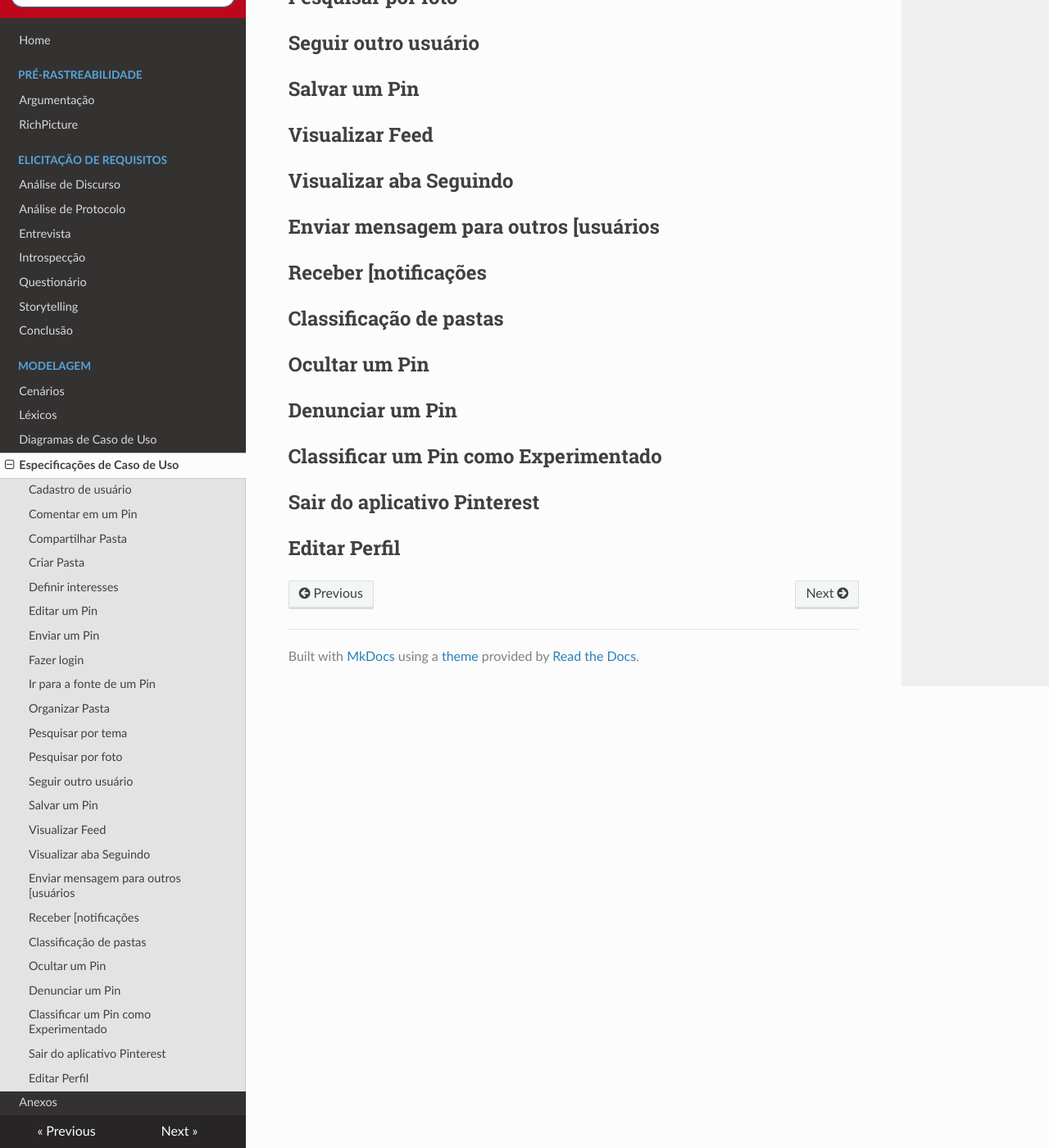
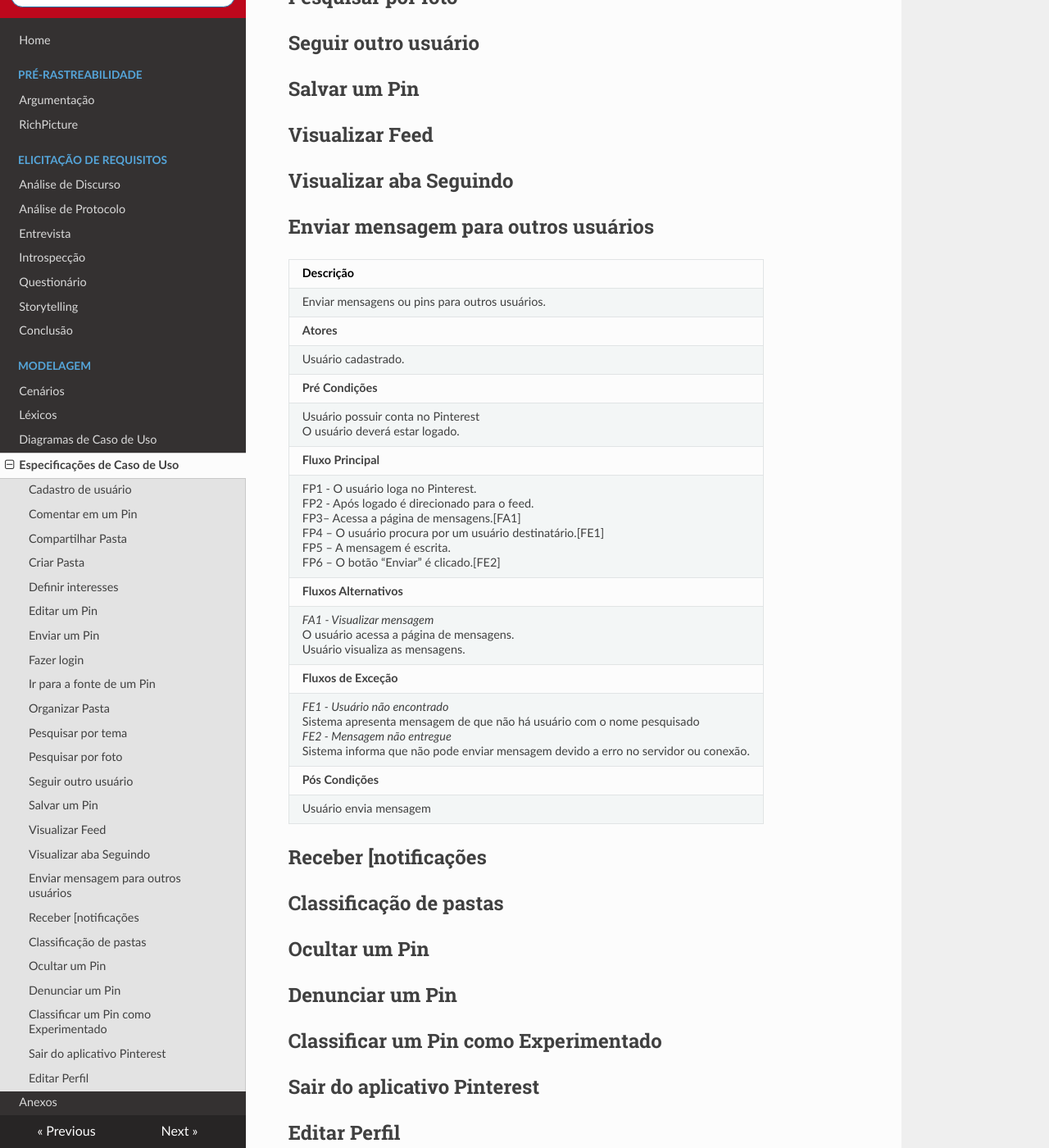
Before and after one commit to joberthrogers18/2018.2-Requisitos-Pinterest, an MkDocs documentation site: the page built from docs/especificacoes_caso_uso.md, in a window 1280 px wide and 1400 px high, scrolled down 1617 px. Shown: the whole window at 82% size. Built offline with MkDocs 1.6.1, drawn with Linux system fonts in a browser that asks for light colours; nearby versions of some CDN libraries; old or Windows-style settings are respelled for this version of MkDocs.

Commit message:
adding case use send message

```diff
--- a/docs/especificacoes_caso_uso.md
+++ b/docs/especificacoes_caso_uso.md
@@ -20,8 +20,6 @@
 | **Pós Condições**|
 |Usuário possui conta no Pinterest|
 
-
-
 ## Comentar em um Pin
 
 
@@ -32,7 +30,6 @@
 
 
 ## Definir interesses
-
 
 ## Editar um Pin
 
@@ -71,9 +68,23 @@
 ## Visualizar aba Seguindo
 
 
-## Enviar mensagem para outros [usuários
+## Enviar mensagem para outros usuários
 
-
+| Descrição|
+| -- |
+| Enviar mensagens ou pins para outros usuários.|
+| **Atores** |
+|Usuário cadastrado.|
+| **Pré Condições** |
+| Usuário possuir conta no Pinterest <br> O usuário deverá estar logado. |
+| **Fluxo Principal** |
+| FP1 - O usuário loga no Pinterest.<br> FP2 - Após logado é direcionado para o feed. <br> FP3– Acessa a página de mensagens.[FA1] <br> FP4 – O usuário procura por um usuário destinatário.[FE1] <br> FP5 – A mensagem é escrita. <br> FP6 – O botão “Enviar” é clicado.[FE2]|
+| **Fluxos Alternativos** |
+| *FA1 - Visualizar mensagem*<br>O usuário acessa a página de mensagens. <br> Usuário visualiza as mensagens.<br>|
+| **Fluxos de Exceção**|
+| *FE1 - Usuário não encontrado*<br>Sistema apresenta mensagem de que não há usuário com o nome pesquisado <br>*FE2 - Mensagem não entregue*<br> Sistema informa que não pode enviar mensagem devido a erro no servidor ou conexão.|
+| **Pós Condições**|
+|Usuário envia mensagem|
 
 ## Receber [notificações
 
```
Also changed, not shown: docs/diagramas_caso_uso.md (+4 -0 lines), docs/img/Caso_de_uso_enviar_mensagem.jpg (added).
